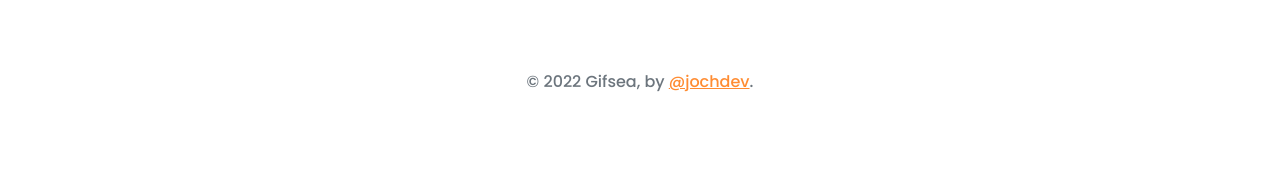
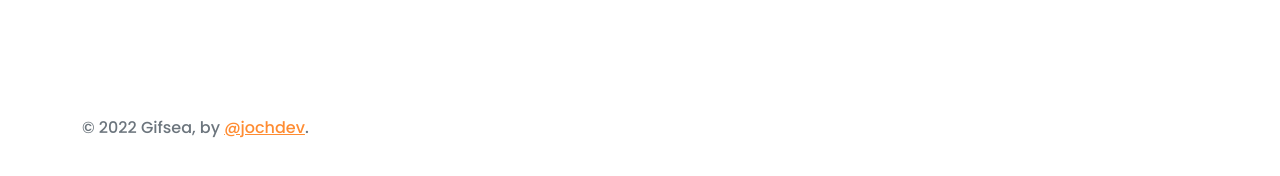
Before and after one commit to jochdev/gifsea, a Vue app: page / in a window 1280 px wide. Shown: the part 612-788 px from the top of the page. Built offline with nearby package versions, Linux system fonts and the light colour scheme.

Commit message:
Corrección de estilos

```diff
--- a/src/components/Footer.vue
+++ b/src/components/Footer.vue
@@ -1,14 +1,14 @@
 <template>
-  <div class="container fpage">
-    <footer class="d-flex flex-wrap justify-content-center align-items-center">
-      <p class="mb-0 text-muted">
-        &copy; {{ year }} Gifsea, by
-        <a href="https://twitter.com/jochdev" class="color-secundadrio"
-          >@jochdev</a
-        >.
-      </p>
+
+  <footer class="footer mt-auto py-3">
+    <div class="container">
+      <span class="text-muted">&copy; {{ year }} Gifsea, by
+        <a href="https://twitter.com/jochdev" class="color-secundadrio">@jochdev</a>.
+      </span>
+    </div>
   </footer>
-  </div>
+
+
 </template>
 
 <script>
--- a/src/views/HomeView.vue
+++ b/src/views/HomeView.vue
@@ -1,4 +1,5 @@
 <template>
+  <main class="flex-shrink-0 reducir">
     <div class="container">
       <div class="vh-100 row justify-content-center align-items-center">
         <div class="col-md-12 text-center">
@@ -14,6 +15,7 @@
         </div>
       </div>
     </div>
+  </main>
 </template>
 
 <style scoped>
@@ -22,16 +24,17 @@
   padding: 10px 30px;
 }
 
-.vh-100 {
-  height: 75vh !important;
+main > .container {
+  padding: 60px 15px 0;
 }
-</style>
 
-<style>
-.fpage {
-  margin-top: 10px;
-  display: flex;
-  justify-content: center;
+.reducir {
+  margin-top: -140px;
+}
+
+
+.vh-100{
+  height: 90vh !important;
 }
 </style>
 
```
Lines whose indentation alone changed are shown as unchanged.
